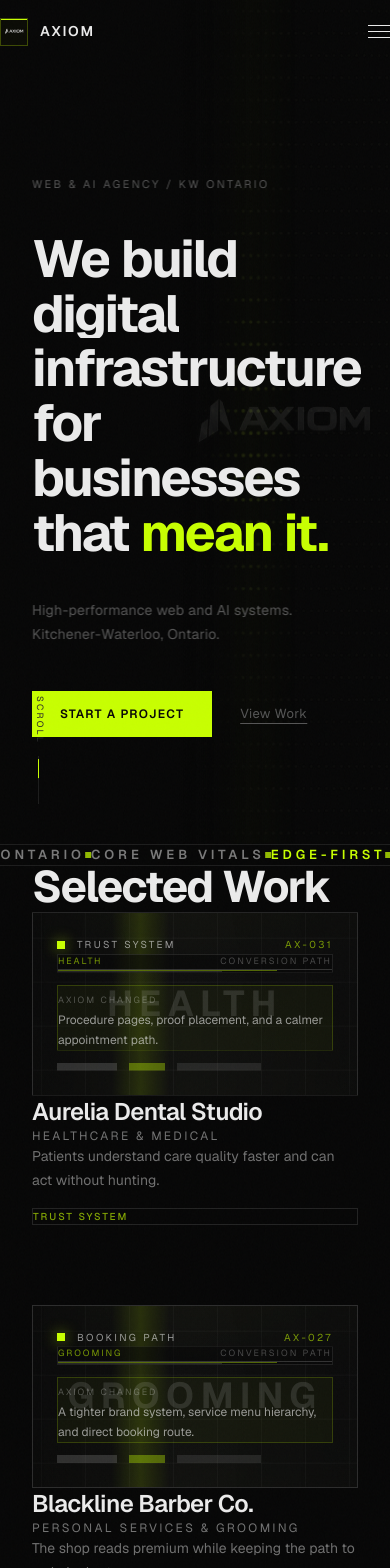
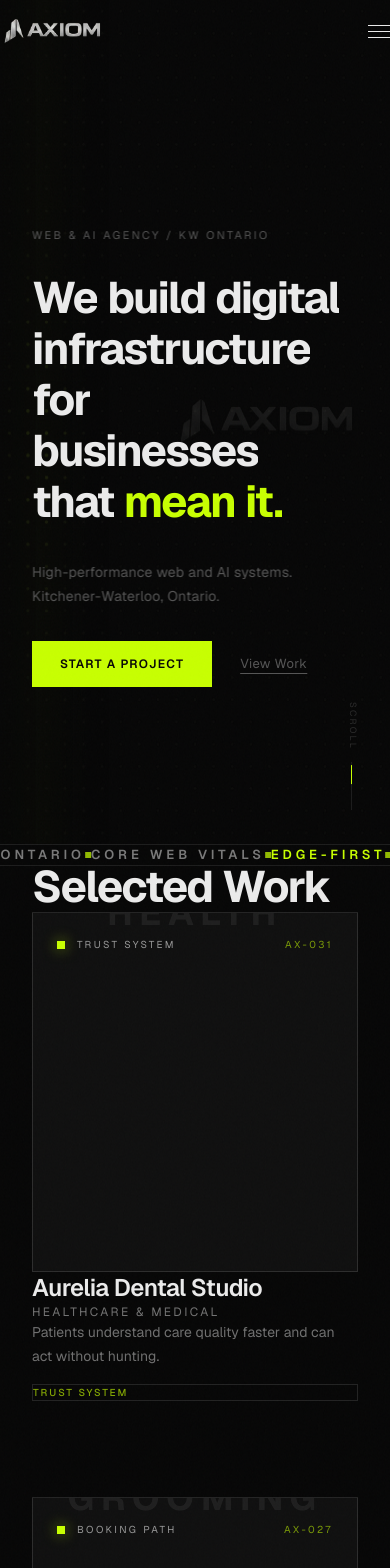
Before and after one commit to Mageester/axiom-site-preview, a React (Vite) app: page / in a window 390 px wide. Shown: the top 1568 px of the page. Built offline with nearby package versions, Linux system fonts and the light colour scheme.

Commit message:
Polish homepage spacing and visual hierarchy

```diff
--- a/src/components/layout/Navbar.tsx
+++ b/src/components/layout/Navbar.tsx
@@ -62,19 +62,22 @@
           transition: 'background 0.4s ease, border-color 0.4s ease, backdrop-filter 0.4s ease',
         }}
       >
-        <a href="/" className="flex items-center gap-3 no-underline" aria-label="Axiom Infrastructure home">
+        <a href="/" className="group flex items-center no-underline" aria-label="Axiom Infrastructure home">
+          <img
+            src="/logoclear-320.webp"
+            alt="Axiom"
+            className="block h-auto w-[104px] object-contain transition-opacity duration-300 md:w-[116px]"
+            style={{ opacity: scrolled ? 0.92 : 0.86 }}
+          />
           <span
-            className="relative flex h-7 w-7 items-center justify-center overflow-hidden border"
-            style={{ borderColor: 'rgba(200,255,0,0.26)', background: 'rgba(200,255,0,0.025)' }}
+            className="ml-3 hidden h-5 w-px transition-colors duration-300 sm:block"
+            style={{ background: scrolled ? 'rgba(200,255,0,0.38)' : 'rgba(235,235,235,0.18)' }}
+          />
+          <span
+            className="ml-3 hidden text-[10px] font-semibold uppercase tracking-[0.22em] sm:block"
+            style={{ color: 'rgba(235,235,235,0.46)', fontFamily: 'Geist, sans-serif' }}
           >
-            <img src="/logoclear-320.webp" alt="" className="h-5 w-5 object-contain" style={{ opacity: 0.86 }} />
-            <span className="absolute inset-x-0 top-0 h-px" style={{ background: 'var(--ax-lime)' }} />
-          </span>
-          <span
-            className="text-[var(--ax-text)] font-geist font-semibold tracking-widest"
-            style={{ fontSize: '14px', letterSpacing: '0.12em', fontFamily: 'Geist, sans-serif' }}
-          >
-            AXIOM
+            Infrastructure
           </span>
         </a>
 
--- a/src/components/sections/Capabilities.tsx
+++ b/src/components/sections/Capabilities.tsx
@@ -190,7 +190,7 @@
     <section
       ref={sectionRef}
       id="services"
-      className="relative w-full overflow-hidden py-32 md:py-40"
+      className="relative w-full overflow-hidden py-36 md:py-44"
       style={{
         paddingLeft: 'clamp(32px, 7vw, 108px)',
         paddingRight: 'clamp(32px, 4vw, 64px)',
@@ -243,7 +243,7 @@
         </p>
       </div>
 
-      <div className="relative z-10 grid gap-10 lg:grid-cols-[0.78fr_1.22fr] lg:items-start">
+      <div className="relative z-10 grid gap-12 lg:grid-cols-[0.74fr_1.26fr] lg:items-start">
         <aside className="lg:sticky lg:top-28">
           <div
             ref={panelRef}
@@ -283,14 +283,14 @@
               {stats.map((stat, index) => (
                 <div
                   key={stat.label}
-                  className="min-h-[142px] border-b py-6 pr-4 even:border-l even:pl-5"
+                  className="min-h-[124px] border-b py-6 pr-4 even:border-l even:pl-5 md:min-h-[148px]"
                   style={{ borderColor: 'var(--ax-border)' }}
                 >
                   <span
                     ref={(node) => {
                       statValueRefs.current[index] = node;
                     }}
-                    className="block text-5xl font-bold tracking-[-0.06em] md:text-6xl"
+                    className="block text-4xl font-bold tracking-[-0.06em] md:text-6xl"
                     style={{ color: 'var(--ax-text)', fontFamily: 'Geist, sans-serif' }}
                   >
                     {formatStat(0, stat)}
@@ -325,7 +325,7 @@
               >
                 <button
                   type="button"
-                  className="grid w-full grid-cols-[48px_1fr] gap-4 py-7 text-left md:grid-cols-[72px_1fr_150px] md:gap-6 md:py-9"
+                  className="grid w-full grid-cols-[42px_1fr] gap-4 py-8 text-left md:grid-cols-[72px_1fr_150px] md:gap-7 md:py-10"
                   onClick={() => setActiveIndex(index)}
                   aria-expanded={active}
                   aria-controls={`capability-panel-${index}`}
@@ -341,7 +341,7 @@
                   </span>
                   <span>
                     <span
-                      className="block text-2xl font-semibold tracking-[-0.04em] transition-colors md:text-4xl"
+                      className="block text-[clamp(26px,3vw,42px)] font-semibold tracking-[-0.04em] transition-colors"
                       style={{
                         color: active ? 'var(--ax-text)' : 'rgba(235,235,235,0.68)',
                         fontFamily: 'Geist, sans-serif',
@@ -378,7 +378,7 @@
                   id={`capability-panel-${index}`}
                   className="h-0 overflow-hidden"
                 >
-                  <div className="grid grid-cols-[48px_1fr] gap-4 pb-8 md:grid-cols-[72px_1fr_150px] md:gap-6 md:pb-10">
+                  <div className="grid grid-cols-[42px_1fr] gap-4 pb-10 md:grid-cols-[72px_1fr_150px] md:gap-7 md:pb-12">
                     <div />
                     <p
                       className="max-w-2xl text-base leading-7 md:text-lg"
--- a/src/components/sections/FinalCTA.tsx
+++ b/src/components/sections/FinalCTA.tsx
@@ -31,16 +31,16 @@
   }, []);
 
   return (
-    <section ref={sectionRef} id="contact" className="relative flex min-h-[92vh] items-center overflow-hidden px-[clamp(32px,7vw,108px)] py-28" style={{ background: 'var(--ax-bg)' }}>
+    <section ref={sectionRef} id="contact" className="relative flex min-h-[92vh] items-center overflow-hidden px-[clamp(32px,7vw,108px)] py-32" style={{ background: 'var(--ax-bg)' }}>
       <img src="/logoclear-320.webp" alt="" className="pointer-events-none absolute left-1/2 top-1/2 w-[92vw] max-w-[980px] -translate-x-1/2 -translate-y-1/2" style={{ opacity: 0.07, mixBlendMode: 'screen' }} />
       <div className="absolute inset-0 opacity-[0.16]" style={{ backgroundImage: 'linear-gradient(rgba(235,235,235,0.045) 1px, transparent 1px), linear-gradient(90deg, rgba(235,235,235,0.04) 1px, transparent 1px)', backgroundSize: '48px 48px' }} />
       <div ref={scanRef} className="pointer-events-none absolute left-0 top-1/2 h-[2px] w-full" style={{ background: 'linear-gradient(90deg, transparent, var(--ax-lime), transparent)', boxShadow: '0 0 36px rgba(200,255,0,0.38)' }} />
 
       <div className="relative z-10 max-w-6xl">
-        <h2 ref={readyRef} className="font-bold uppercase" style={{ color: 'var(--ax-text)', fontFamily: 'Geist, sans-serif', fontSize: 'clamp(92px,17vw,260px)', letterSpacing: '-0.075em', lineHeight: 0.78 }}>
+        <h2 ref={readyRef} className="font-bold uppercase" style={{ color: 'var(--ax-text)', fontFamily: 'Geist, sans-serif', fontSize: 'clamp(76px,16vw,230px)', letterSpacing: '-0.065em', lineHeight: 0.84 }}>
           READY?
         </h2>
-        <div ref={contentRef} className="mt-12 grid gap-9 md:grid-cols-[0.85fr_1fr] md:items-end">
+        <div ref={contentRef} className="mt-14 grid gap-10 md:grid-cols-[0.85fr_1fr] md:items-end">
           <p className="max-w-2xl text-xl leading-8 md:text-2xl" style={{ color: 'rgba(235,235,235,0.72)', fontFamily: 'Geist, sans-serif' }}>
             Tell us what the business needs. We’ll point you to the right path — monthly, ownership, or scoped build.
           </p>
--- a/src/components/sections/Footer.tsx
+++ b/src/components/sections/Footer.tsx
@@ -3,16 +3,21 @@
 
   return (
     <footer className="relative overflow-hidden border-t px-[clamp(32px,7vw,108px)] py-14 md:py-20" style={{ background: 'var(--ax-bg)', borderColor: 'var(--ax-border)' }}>
-      <img src="/logoclear-320.webp" alt="" className="pointer-events-none absolute bottom-[-34%] right-[-4%] w-[72vw] max-w-[840px]" style={{ opacity: 0.055, mixBlendMode: 'screen' }} />
-      <div className="relative z-10 grid gap-10 md:grid-cols-4">
+      <img src="/logoclear-320.webp" alt="" className="pointer-events-none absolute bottom-[-22%] right-[-8%] w-[86vw] max-w-[980px]" style={{ opacity: 0.045, mixBlendMode: 'screen' }} />
+      <div className="pointer-events-none absolute left-0 top-0 h-px w-full" style={{ background: 'linear-gradient(90deg, transparent, rgba(200,255,0,0.42), transparent)' }} />
+      <div className="relative z-10 grid gap-12 md:grid-cols-[1.35fr_0.65fr_0.75fr_0.65fr]">
         <div>
-          <div className="flex items-center gap-3">
-            <span className="flex h-9 w-9 items-center justify-center border" style={{ borderColor: 'rgba(200,255,0,0.28)', background: 'rgba(200,255,0,0.025)' }}>
-              <img src="/logoclear-320.webp" alt="" className="h-7 w-7 object-contain" style={{ opacity: 0.86 }} />
-            </span>
-            <h2 className="text-lg font-semibold uppercase tracking-[0.14em]" style={{ color: 'var(--ax-text)', fontFamily: 'Geist, sans-serif' }}>Axiom Infrastructure</h2>
+          <div className="max-w-[330px]">
+            <img
+              src="/logoclear-320.webp"
+              alt="Axiom"
+              className="block h-auto w-[188px] object-contain md:w-[230px]"
+              style={{ opacity: 0.9 }}
+            />
+            <div className="mt-6 h-px w-20" style={{ background: 'rgba(200,255,0,0.5)' }} />
+            <h2 className="mt-6 text-xl font-semibold uppercase tracking-[0.16em]" style={{ color: 'var(--ax-text)', fontFamily: 'Geist, sans-serif' }}>Axiom Infrastructure</h2>
           </div>
-          <p className="mt-4 max-w-xs text-sm leading-6" style={{ color: 'var(--ax-muted)', fontFamily: 'Geist, sans-serif' }}>Websites built to convert. Not to decorate.</p>
+          <p className="mt-4 max-w-xs text-sm leading-6" style={{ color: 'rgba(235,235,235,0.58)', fontFamily: 'Geist, sans-serif' }}>Websites built to convert. Not to decorate.</p>
         </div>
         <div>
           <p className="text-[10px] font-semibold uppercase tracking-[0.24em]" style={{ color: 'rgba(200,255,0,0.62)', fontFamily: 'Geist, sans-serif' }}>Pages</p>
--- a/src/components/sections/Hero.tsx
+++ b/src/components/sections/Hero.tsx
@@ -259,13 +259,14 @@
           position: 'relative',
           zIndex: 10,
           width: '100%',
+          maxWidth: '760px',
           paddingLeft: 'clamp(32px, 7vw, 108px)',
           paddingRight: 'clamp(32px, 4vw, 64px)',
           willChange: 'transform',
         }}
         className="lg:w-1/2"
       >
-        <div ref={eyebrowRef} style={{ marginBottom: '40px', opacity: 0 }}>
+        <div ref={eyebrowRef} style={{ marginBottom: '30px', opacity: 0 }}>
           <span style={{ fontFamily: 'Geist, sans-serif', fontSize: '11px', letterSpacing: '0.22em', textTransform: 'uppercase', color: '#555555' }}>
             Web & AI Agency / KW Ontario
           </span>
@@ -276,9 +277,9 @@
           style={{
             fontFamily: 'Geist, sans-serif',
             fontWeight: 700,
-            fontSize: 'clamp(52px, 6.8vw, 96px)',
+            fontSize: 'clamp(44px, 5.6vw, 82px)',
             letterSpacing: '-0.04em',
-            lineHeight: 0.93,
+            lineHeight: 1,
             color: '#ebebeb',
             willChange: 'transform',
           }}
@@ -300,12 +301,12 @@
           ))}
         </h1>
 
-        <p ref={subRef} style={{ marginTop: '36px', fontFamily: 'Geist, sans-serif', fontSize: '14px', letterSpacing: '0.02em', lineHeight: 1.7, color: '#555555', opacity: 0 }}>
+        <p ref={subRef} style={{ marginTop: '30px', fontFamily: 'Geist, sans-serif', fontSize: '14px', letterSpacing: '0.02em', lineHeight: 1.7, color: '#555555', opacity: 0 }}>
           High-performance web and AI systems.<br />
           Kitchener-Waterloo, Ontario.
         </p>
 
-        <div ref={ctaRef} style={{ marginTop: '44px', display: 'flex', alignItems: 'center', gap: '28px', opacity: 0, willChange: 'transform' }}>
+        <div ref={ctaRef} style={{ marginTop: '32px', display: 'flex', flexWrap: 'wrap', alignItems: 'center', gap: '18px 28px', opacity: 0, willChange: 'transform' }}>
           <a href="#contact" style={{ display: 'inline-block', background: '#c8ff00', color: '#060606', fontFamily: 'Geist, sans-serif', fontWeight: 600, fontSize: '12px', letterSpacing: '0.1em', textTransform: 'uppercase', padding: '14px 28px', borderRadius: 0, textDecoration: 'none', transition: 'background 0.15s ease' }}
             onMouseEnter={e => (e.currentTarget.style.background = '#d4ff33')}
             onMouseLeave={e => (e.currentTarget.style.background = '#c8ff00')}>
@@ -320,14 +321,14 @@
 
       </div>
 
-      <div ref={scrollRef} style={{ position: 'absolute', bottom: '40px', left: 'clamp(32px, 7vw, 108px)', display: 'flex', flexDirection: 'column', alignItems: 'center', gap: '12px', opacity: 0, zIndex: 11, willChange: 'transform, opacity' }}>
+      <div ref={scrollRef} style={{ position: 'absolute', right: 'clamp(32px, 5vw, 72px)', bottom: '34px', display: 'flex', flexDirection: 'column', alignItems: 'center', gap: '12px', opacity: 0, zIndex: 11, willChange: 'transform, opacity' }}>
         <span style={{ fontFamily: 'Geist, sans-serif', fontSize: '9px', letterSpacing: '0.25em', color: '#2a2a2a', writingMode: 'vertical-lr', textTransform: 'uppercase' }}>Scroll</span>
         <div style={{ position: 'relative', width: '1px', height: '48px', background: '#1c1c1c', overflow: 'hidden' }}>
           <div style={{ position: 'absolute', top: 0, left: 0, width: '100%', height: '40%', background: '#c8ff00', animation: 'scrollLine 2s ease-in-out infinite' }} />
         </div>
       </div>
 
-      <div ref={visualRef} style={{ position: 'absolute', right: 0, top: 0, width: '54%', height: '100%', pointerEvents: 'none', zIndex: 0, willChange: 'transform, opacity' }}>
+      <div ref={visualRef} style={{ position: 'absolute', right: 0, top: 0, width: '54%', minWidth: '520px', height: '100%', pointerEvents: 'none', zIndex: 0, willChange: 'transform, opacity' }}>
         <div style={{ position: 'absolute', inset: 0, background: 'linear-gradient(90deg, #060606 0%, rgba(6,6,6,0.64) 18%, rgba(6,6,6,0) 46%)', zIndex: 1 }} />
         <img
           src="/logoclear-320.webp"
--- a/src/components/sections/WhyAxiom.tsx
+++ b/src/components/sections/WhyAxiom.tsx
@@ -58,8 +58,8 @@
   const statement = 'A site is weak when the offer is unclear, proof is buried, load time drags, or the handoff dies after launch. We build against that.';
 
   return (
-    <section ref={sectionRef} id="about" className="relative overflow-hidden px-[clamp(32px,7vw,108px)] py-32 md:py-40" style={{ background: 'var(--ax-bg)' }}>
-      <div className="relative border px-6 py-10 md:px-10 md:py-14" style={{ background: 'var(--ax-surface)', borderColor: 'var(--ax-border)' }}>
+    <section ref={sectionRef} id="about" className="relative overflow-hidden px-[clamp(32px,7vw,108px)] py-36 md:py-44" style={{ background: 'var(--ax-bg)' }}>
+      <div className="relative border px-6 py-12 md:px-12 md:py-16" style={{ background: 'var(--ax-surface)', borderColor: 'var(--ax-border)' }}>
         <img src="/logoclear-320.webp" alt="" className="pointer-events-none absolute right-[-4%] top-[-8%] w-[58vw] max-w-[680px]" style={{ opacity: 0.055, mixBlendMode: 'screen' }} />
         <div className="relative z-10">
           <p className="mb-7 text-[11px] font-semibold uppercase tracking-[0.24em]" style={{ color: 'var(--ax-lime)', fontFamily: 'Geist, sans-serif' }}>WHY AXIOM</p>
@@ -70,7 +70,7 @@
               </span>
             ))}
           </h2>
-          <p ref={statementRef} className="mt-10 max-w-5xl text-3xl font-semibold leading-[1.08] tracking-[-0.04em] md:text-6xl" style={{ color: 'var(--ax-text)', fontFamily: 'Geist, sans-serif' }}>
+          <p ref={statementRef} className="mt-10 max-w-5xl font-semibold tracking-[-0.04em]" style={{ color: 'var(--ax-text)', fontFamily: 'Geist, sans-serif', fontSize: 'clamp(32px, 5vw, 64px)', lineHeight: 1.12 }}>
             {statement.split(' ').map((word, index) => (
               <span key={`${word}-${index}`} className="word-mask mr-[0.18em]">
                 <span className="why-word inline-block">{word}</span>
@@ -78,9 +78,9 @@
             ))}
           </p>
 
-          <div className="mt-16 grid gap-px md:grid-cols-2" style={{ background: 'var(--ax-border)' }}>
+          <div className="mt-[72px] grid gap-px md:grid-cols-2" style={{ background: 'var(--ax-border)' }}>
             {points.map(([title, body], index) => (
-              <article key={title} className="why-cell relative min-h-[220px] overflow-hidden p-6 md:p-8" style={{ background: 'var(--ax-surface)' }}>
+              <article key={title} className="why-cell relative min-h-[240px] overflow-hidden p-7 md:p-9" style={{ background: 'var(--ax-surface)' }}>
                 <div className="why-edge absolute bottom-0 left-0 top-0 w-[2px]" style={{ background: 'var(--ax-lime)' }} />
                 <span className="text-[11px] font-semibold uppercase tracking-[0.24em]" style={{ color: 'rgba(200,255,0,0.64)', fontFamily: 'Geist, sans-serif' }}>{String(index + 1).padStart(2, '0')}</span>
                 <h3 className="mt-8 text-2xl font-semibold tracking-[-0.03em]" style={{ color: 'var(--ax-text)', fontFamily: 'Geist, sans-serif' }}>{title}</h3>
--- a/src/components/sections/Work.tsx
+++ b/src/components/sections/Work.tsx
@@ -104,7 +104,7 @@
     <section
       ref={sectionRef}
       id="work"
-      className="relative w-full pb-32 pt-28 lg:pt-36"
+      className="relative w-full pb-36 pt-28 lg:pt-40"
       style={{
         paddingLeft: 'clamp(32px, 7vw, 108px)',
         paddingRight: 'clamp(32px, 4vw, 64px)',
@@ -139,7 +139,7 @@
         </div>
       </div>
 
-      <div className="flex flex-col gap-20 md:gap-28">
+      <div className="flex flex-col gap-24 md:gap-32">
         {projects.map((project, idx) => (
           <a
             key={project.title}
@@ -147,7 +147,7 @@
             data-cursor="view"
             className="work-card group block w-full no-underline"
           >
-            <div className="visual-container relative overflow-hidden aspect-[16/9] md:aspect-[21/9] border bg-[var(--ax-surface)]" style={{ borderColor: 'rgba(235,235,235,0.13)' }}>
+            <div className="visual-container relative overflow-hidden border bg-[var(--ax-surface)]" style={{ borderColor: 'rgba(235,235,235,0.13)', minHeight: 'clamp(360px, 48vw, 640px)' }}>
               <div className="inner-visual relative h-full w-full transition-transform duration-700 ease-[cubic-bezier(0.16,1,0.3,1)] group-hover:scale-[1.025]">
                 <div
                   className="absolute inset-0"
@@ -177,29 +177,29 @@
                   {project.code}
                 </span>
 
-                <div className="absolute inset-x-6 bottom-6 grid grid-cols-12 gap-3 md:inset-x-8 md:bottom-8">
-                  <div className="interface-fragment col-span-12 border border-[rgba(235,235,235,0.1)] bg-[rgba(6,6,6,0.56)] p-4 md:col-span-7">
-                    <div className="mb-4 flex items-center justify-between">
-                      <span className="font-geist text-[9px] uppercase tracking-[0.22em] text-[rgba(200,255,0,0.58)]">{project.niche}</span>
-                      <span className="font-geist text-[9px] uppercase tracking-[0.22em] text-[rgba(235,235,235,0.28)]">Conversion path</span>
-                    </div>
-                    <div className="space-y-2">
+                <div className="absolute inset-x-6 bottom-6 grid gap-4 md:inset-x-8 md:bottom-8 md:grid-cols-[1fr_0.7fr]">
+                  <div className="interface-fragment border border-[rgba(235,235,235,0.1)] bg-[rgba(6,6,6,0.64)] p-5 md:p-6">
+                    <span className="font-geist text-[9px] uppercase tracking-[0.22em] text-[rgba(200,255,0,0.58)]">{project.niche}</span>
+                    <h3 className="mt-4 font-geist text-3xl font-semibold tracking-[-0.04em] text-[var(--ax-text)] md:text-5xl">
+                      {project.title}
+                    </h3>
+                    <p className="mt-4 max-w-2xl font-geist text-sm leading-6 text-[rgba(235,235,235,0.58)] md:text-base md:leading-7">
+                      {project.result}
+                    </p>
+                  </div>
+                  <div className="interface-fragment hidden border border-[rgba(200,255,0,0.18)] bg-[rgba(200,255,0,0.035)] p-6 md:block">
+                    <span className="font-geist text-[9px] uppercase tracking-[0.22em] text-[rgba(235,235,235,0.3)]">Axiom changed</span>
+                    <p className="mt-5 font-geist text-sm leading-6 text-[rgba(235,235,235,0.62)]">{project.changed}</p>
+                    <div className="mt-6 space-y-2">
                       <div className="proof-line h-px w-full bg-[rgba(235,235,235,0.18)]" />
                       <div className="proof-line h-px w-4/5 bg-[rgba(200,255,0,0.38)]" />
                       <div className="proof-line h-px w-3/5 bg-[rgba(235,235,235,0.13)]" />
                     </div>
                   </div>
-                  <div className="interface-fragment col-span-12 border border-[rgba(200,255,0,0.18)] bg-[rgba(200,255,0,0.035)] p-4 md:col-span-5">
-                    <span className="font-geist text-[9px] uppercase tracking-[0.22em] text-[rgba(235,235,235,0.3)]">Axiom changed</span>
-                    <p className="mt-3 max-h-[60px] overflow-hidden font-geist text-xs leading-5 text-[rgba(235,235,235,0.62)]">{project.changed}</p>
-                  </div>
-                  <div className="interface-fragment col-span-3 h-2 bg-[rgba(235,235,235,0.16)]" />
-                  <div className="interface-fragment col-span-2 h-2 bg-[rgba(200,255,0,0.34)]" />
-                  <div className="interface-fragment col-span-4 h-2 bg-[rgba(235,235,235,0.1)]" />
                 </div>
 
                 <div className="absolute inset-0 flex items-center justify-center">
-                  <span className="font-geist text-4xl font-bold uppercase tracking-[0.18em] text-[rgba(235,235,235,0.12)] md:text-6xl">
+                  <span className="font-geist text-4xl font-bold uppercase tracking-[0.18em] text-[rgba(235,235,235,0.07)] md:text-7xl">
                     {project.niche}
                   </span>
                 </div>
@@ -208,7 +208,7 @@
               </div>
             </div>
 
-            <div className="metadata mt-5 flex flex-col gap-4 md:mt-7 md:flex-row md:items-center md:justify-between">
+            <div className="metadata mt-6 flex flex-col gap-4 md:mt-8 md:flex-row md:items-center md:justify-between">
               <div>
                 <h3 className="font-geist text-2xl font-semibold tracking-tight text-[var(--ax-text)] md:text-3xl">
                   {project.title}
```
Also changed, not shown: src/components/sections/Pricing.tsx (+5 -5 lines), src/components/sections/Process.tsx (+5 -5 lines).
